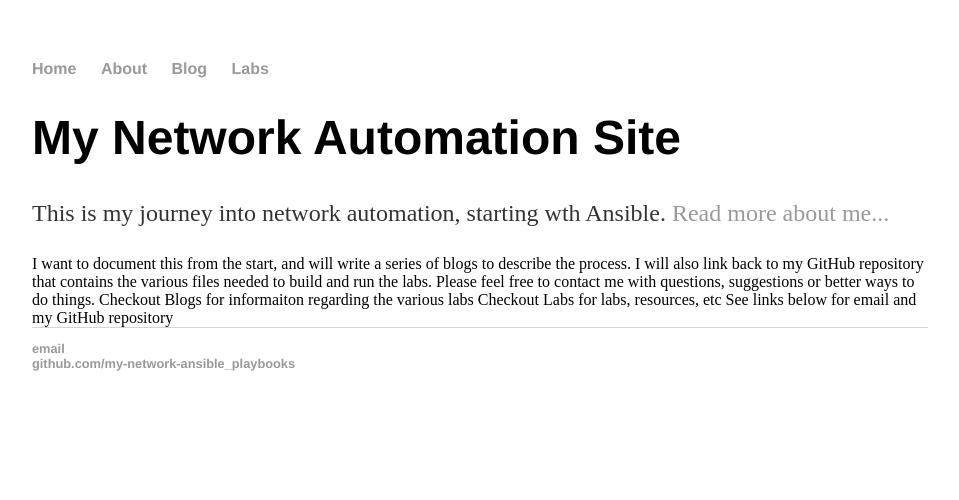
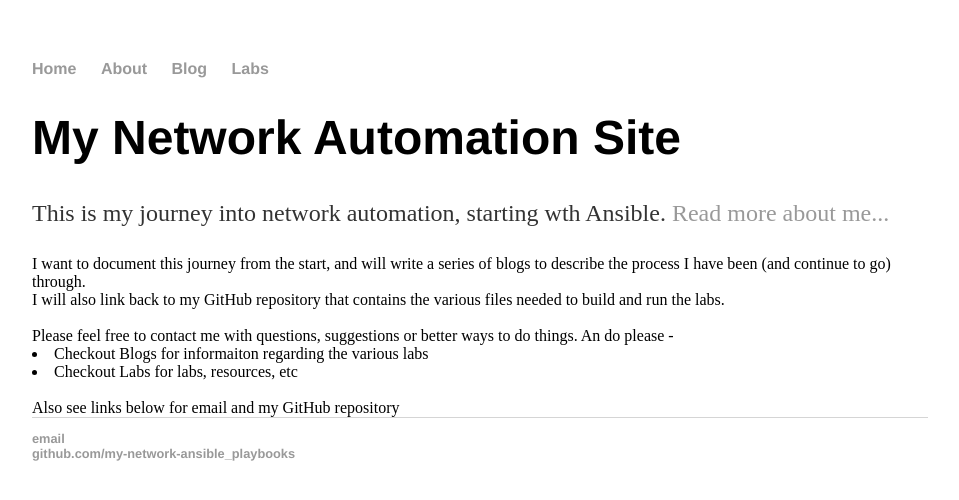
Before and after one commit to craigeowen/craigeowen.github.io, a Jekyll site: the page built from index.html, in a window 1280 px wide. Shown: the top 500 px of the page, without its empty margins (160-1119 px from the left). Built offline with Jekyll 4.4.1, drawn with Linux system fonts in a browser that asks for light colours.

Commit message:
Update index.html

```diff
--- a/index.html
+++ b/index.html
@@ -5,9 +5,12 @@
 <div class="blurb">
 	<h1>My Network Automation Site</h1>
 	<p>This is my journey into network automation, starting wth Ansible. <a href="/about">Read more about me...</a></p>
-	I want to document this from the start, and will write a series of blogs to describe the process. I will also link back to my GitHub repository that contains the various files needed to build and run the labs.
-	Please feel free to contact me with questions, suggestions or better ways to do things.
-	Checkout Blogs for informaiton regarding the various labs
-	Checkout Labs for labs, resources, etc
-	See links below for email and my GitHub repository
+	I want to document this journey from the start, and will write a series of blogs to describe the process I have been (and continue to go) through. <br>
+	I will also link back to my GitHub repository that contains the various files needed to build and run the labs.<br>
+	<br>
+	Please feel free to contact me with questions, suggestions or better ways to do things. An do please -
+	<li>Checkout Blogs for informaiton regarding the various labs</li>
+	<li>Checkout Labs for labs, resources, etc</li>
+	<br>
+	Also see links below for email and my GitHub repository
 </div><!-- /.blurb -->
```
